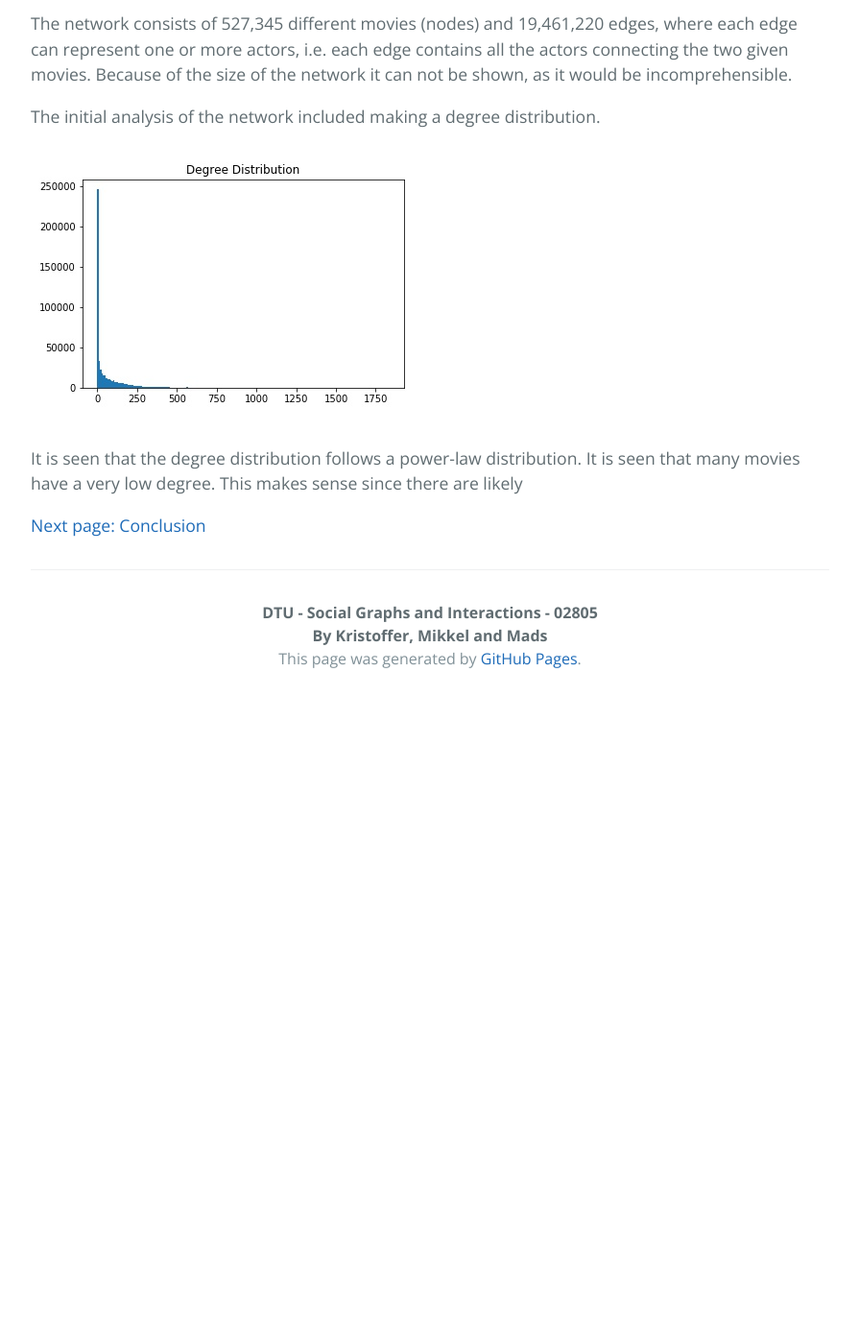
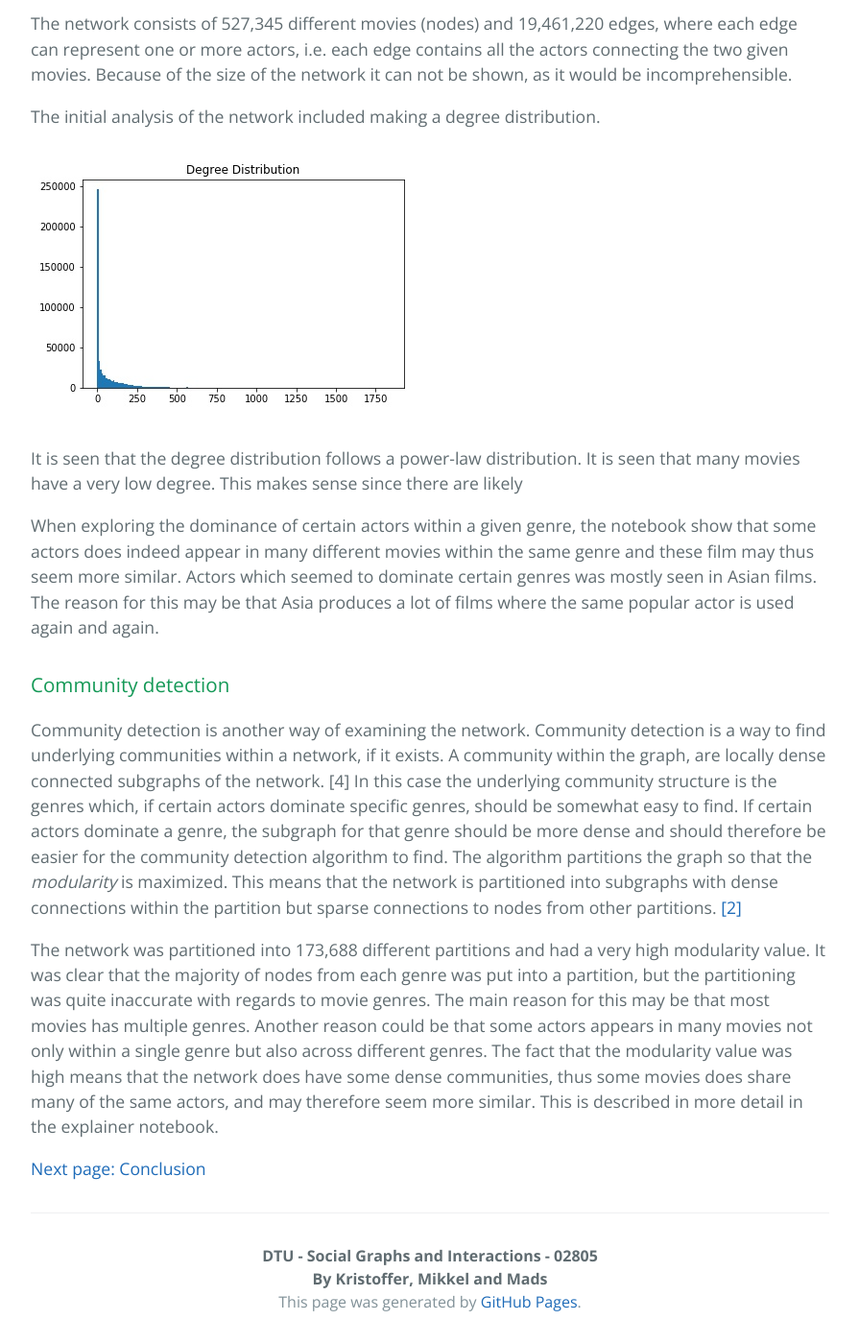
Before and after one commit to MBJohansen/Social-Graphs-Project, a Jekyll site: the page built from docs/network.md, in a window 1280 px wide and 1400 px high, scrolled down 558 px. Shown: the whole window at 96% size, without its empty margins (192-1087 px from the left). Built offline with Jekyll 4.4.1, drawn with Linux system fonts in a browser that asks for light colours; our own code applies the rules of GitHub Pages for plain Markdown files; before the commit the page ends 1288 px from its top, so only the background shows below that.

Commit message:
Text in network

```diff
--- a/docs/network.md
+++ b/docs/network.md
@@ -12,5 +12,12 @@ The initial analysis of the network included making a degree distribution.
 
 It is seen that the degree distribution follows a power-law distribution. It is seen that many movies have a very low degree. This makes sense since there are likely
 
+When exploring the dominance of certain actors within a given genre, the notebook show that some actors does indeed appear in many different movies within the same genre and these film may thus seem more similar. Actors which seemed to dominate certain genres was mostly seen in Asian films. The reason for this may be that Asia produces a lot of films where the same popular actor is used again and again.
+
+### Community detection
+Community detection is another way of examining the network. Community detection is a way to find underlying communities within a network, if it exists. A community within the graph, are locally dense connected subgraphs of the network. [4] In this case the underlying community structure is the genres which, if certain actors dominate specific genres, should be somewhat easy to find. If certain actors dominate a genre, the subgraph for that genre should be more dense and should therefore be easier for the community detection algorithm to find. The algorithm partitions the graph so that the *modularity* is maximized. This means that the network is partitioned into subgraphs with dense connections within the partition but sparse connections to nodes from other partitions. [[2]](http://networksciencebook.com/chapter/9#modularity)
+
+The network was partitioned into 173,688 different partitions and had a very high modularity value. It was clear that the majority of nodes from each genre was put into a partition, but the partitioning was quite inaccurate with regards to movie genres. The main reason for this may be that most movies has multiple genres. Another reason could be that some actors appears in many movies not only within a single genre but also across different genres. The fact that the modularity value was high means that the network does have some dense communities, thus some movies does share many of the same actors, and may therefore seem more similar. This is described in more detail in the explainer notebook.
+
 
 [Next page: Conclusion](conclusion.md)
```
Also changed, not shown: 1 other file.
